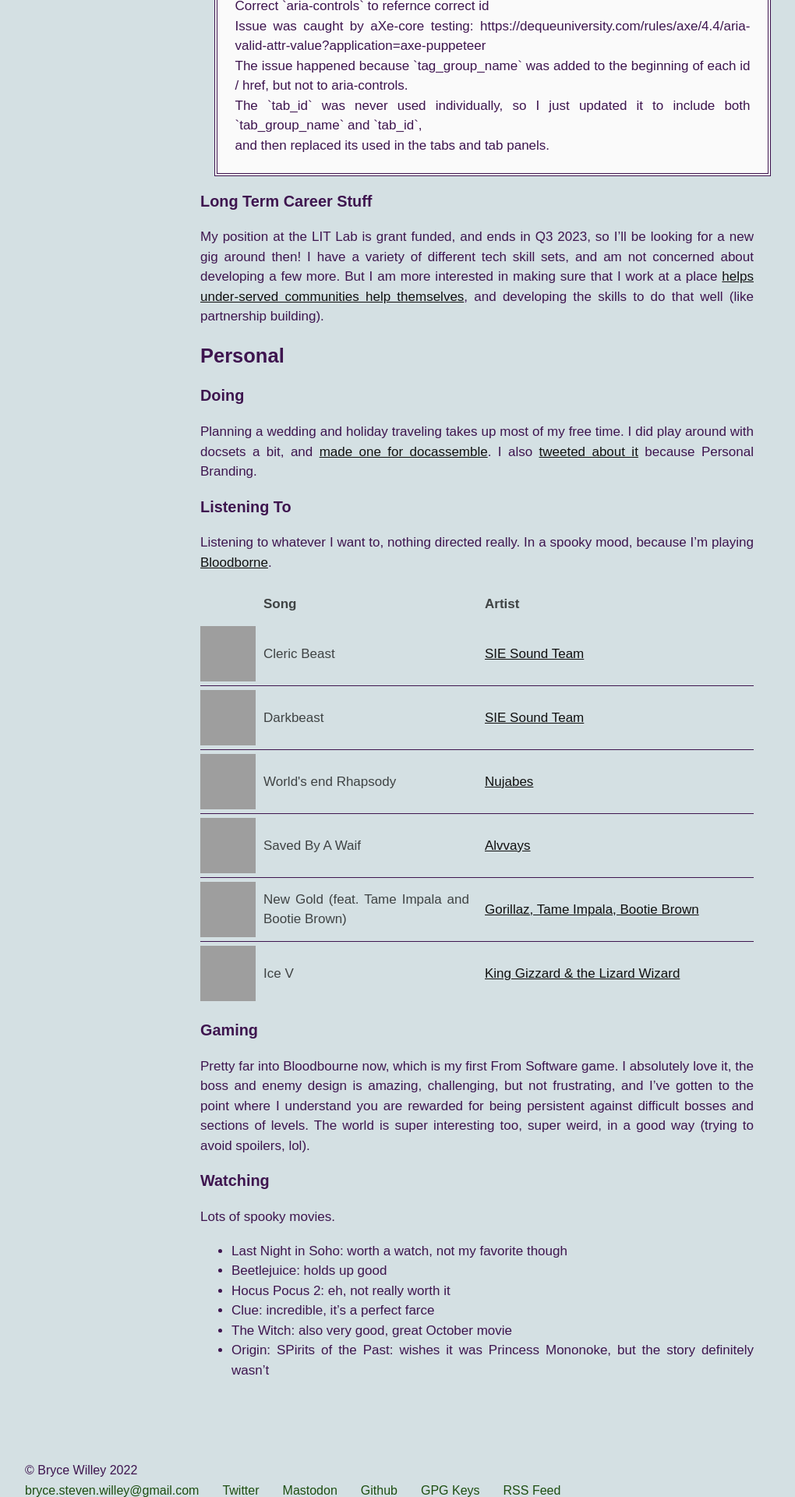
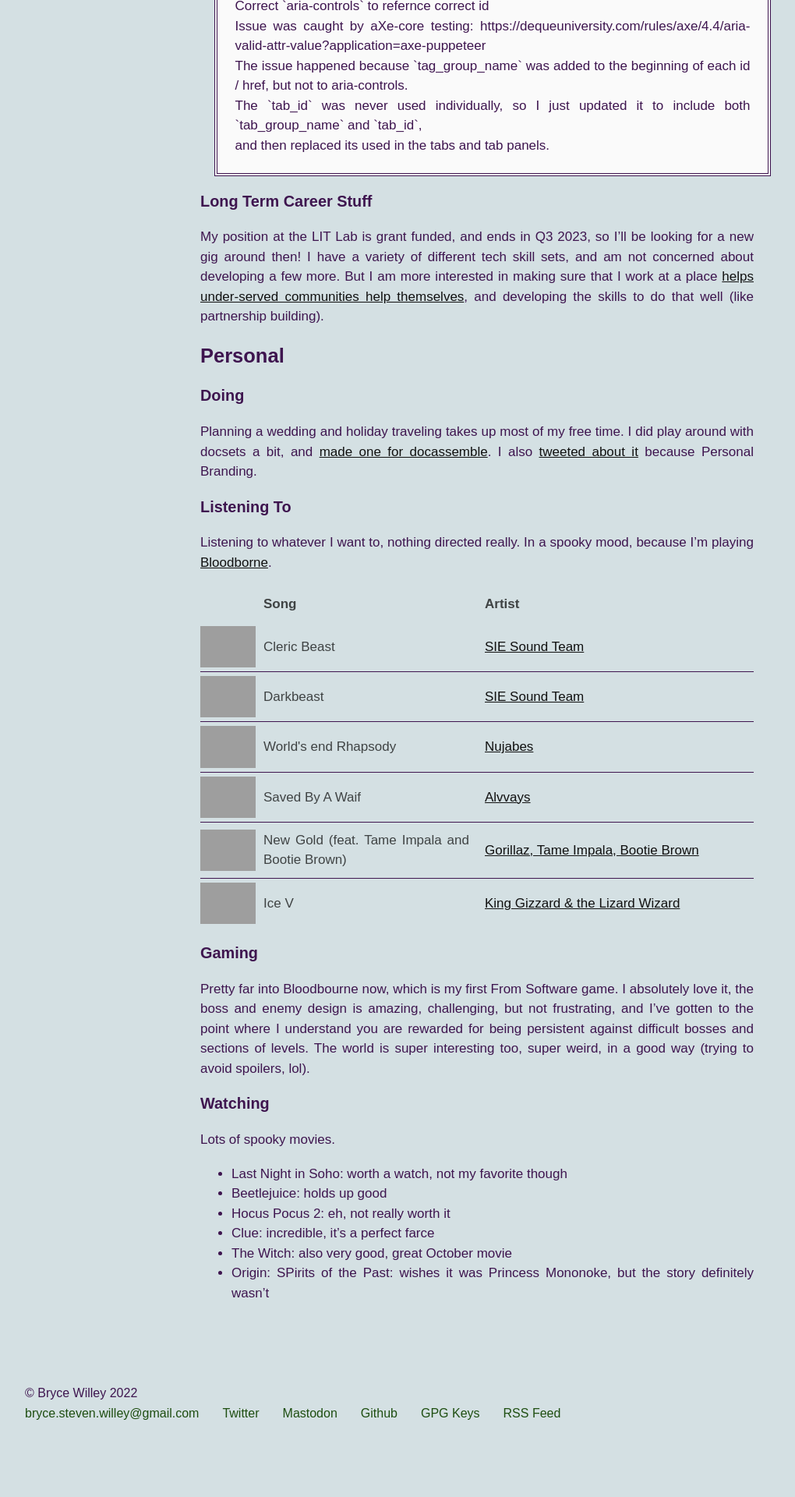
Before and after one commit to BryceStevenWilley/BryceStevenWilley.github.io, a Jekyll site: the page built from _pages/3-now.md, in a window 1280 px wide. Shown: the part 1006-2926 px from the top of the page at 78% size, without its empty margins (28-1048 px from the left). Built offline with Jekyll 4.4.1, drawn with Linux system fonts in a browser that asks for light colours; after the commit the page ends 2827 px from its top, so only the background shows below that; grey boxes are pictures that could not be loaded.

Commit message:
Keep album imgs square, shrink table text on small screens

```diff
--- a/_sass/components/_article.scss
+++ b/_sass/components/_article.scss
@@ -92,6 +92,20 @@
       padding-bottom: 5px;
       padding-top: 5px;
     }
+
+    img {
+      width: auto;
+      height: auto;
+    }
+
+    @media only screen and (max-width : 480px)
+    {
+        /* Smartphone view: 1 tile */
+        td
+        {
+        font-size: $base-font-size * 0.7;
+        }
+    }
   }
 }
 
```
